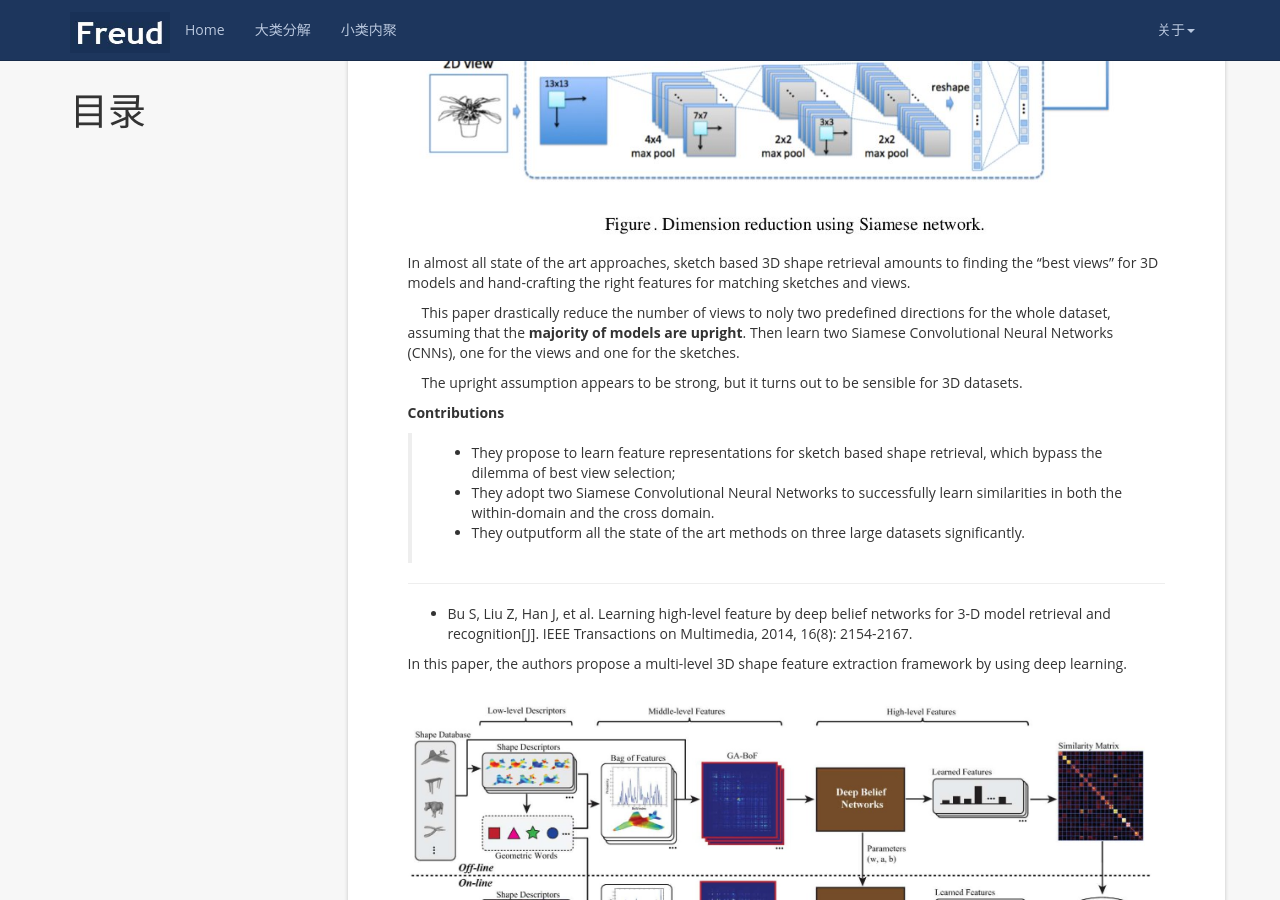
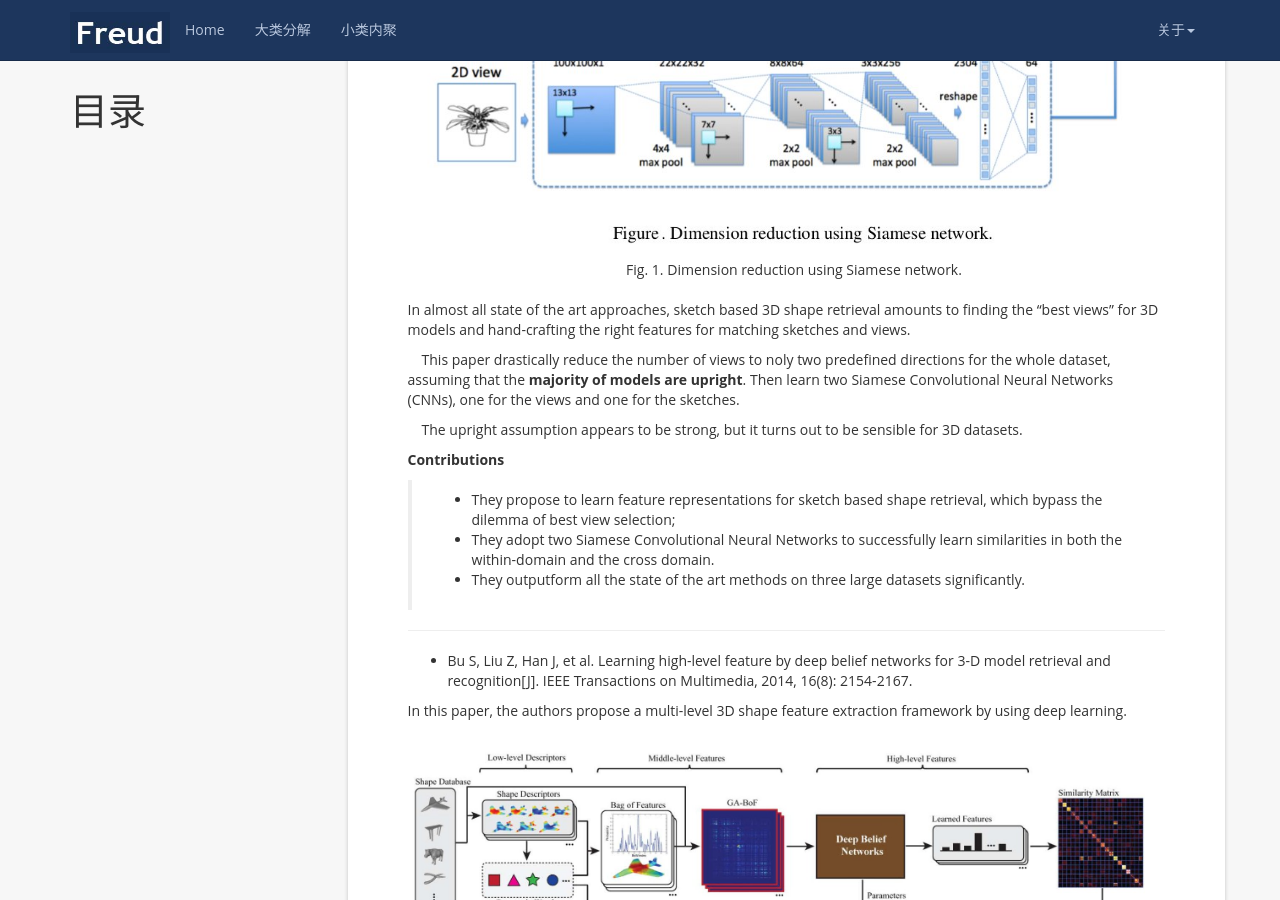
Before and after one commit to h005/h005.github.io, a Jekyll site: the page built from _posts/2017-04-09-3D CNN.md, in a window 1280 px wide and 900 px high, scrolled down 706 px. Built offline with Jekyll 4.4.1, drawn with Linux system fonts in a browser that asks for light colours; nearby versions of some CDN libraries; comment, search, counter and statistics services are not loaded.

```diff
--- a/_config.yml
+++ b/_config.yml
@@ -5,7 +5,7 @@ author: hejw005
 url: http://www.hifreud.com
 resume_site: http://www.hifreud.com/Resume.io/
 github: https://h005.github.io/
-baseurl: ""
+baseurl:
 description: Actually, less is more!
 meta_description: 康志华;个人博客;学而不思则罔;思而不学则殆;生命不止;折腾不休
 motto: It's our wits that make us men.
--- /dev/null
+++ b/_includes/image.html
@@ -0,0 +1,4 @@
+<table class="image">
+<caption align="bottom">{{ include.description }}</caption>
+<tr><td><img src="{{ include.url }}" alt="{{ include.description }}"/></td></tr>
+</table>
--- a/_posts/2017-04-09-3D CNN.md
+++ b/_posts/2017-04-09-3D CNN.md
@@ -12,7 +12,9 @@ In this blog, I would make a summary of 3D shape retrieval.
 
 * Wang F, Kang L, Li Y. Sketch-based 3d shape retrieval using convolutional neural networks[C]//Proceedings of the IEEE Conference on Computer Vision and Pattern Recognition. 2015: 1875-1883.
 
-![pipline]({{site.url}}/assets/3dShape/sketch_based3DShapeRetrieval.jpg)
+{% include image.html url="/assets/3dShape/sketch_based3DShapeRetrieval.jpg" description="Fig. 1. Dimension reduction using Siamese network." %}
+
+<!-- ![pipline]({{site.url}}/assets/3dShape/sketch_based3DShapeRetrieval.jpg) -->
 
 In almost all state of the art approaches, sketch based 3D shape retrieval amounts to finding the "best views" for 3D models and hand-crafting the right features for matching sketches and views.
 {% comment %}
```
